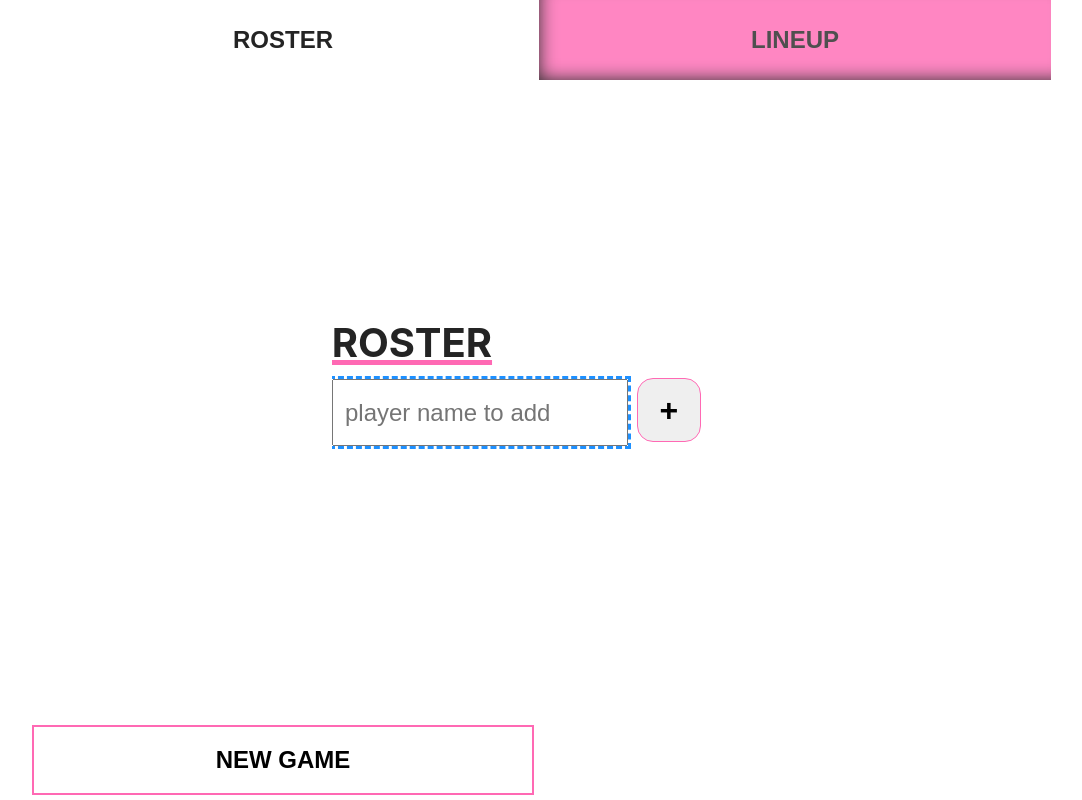
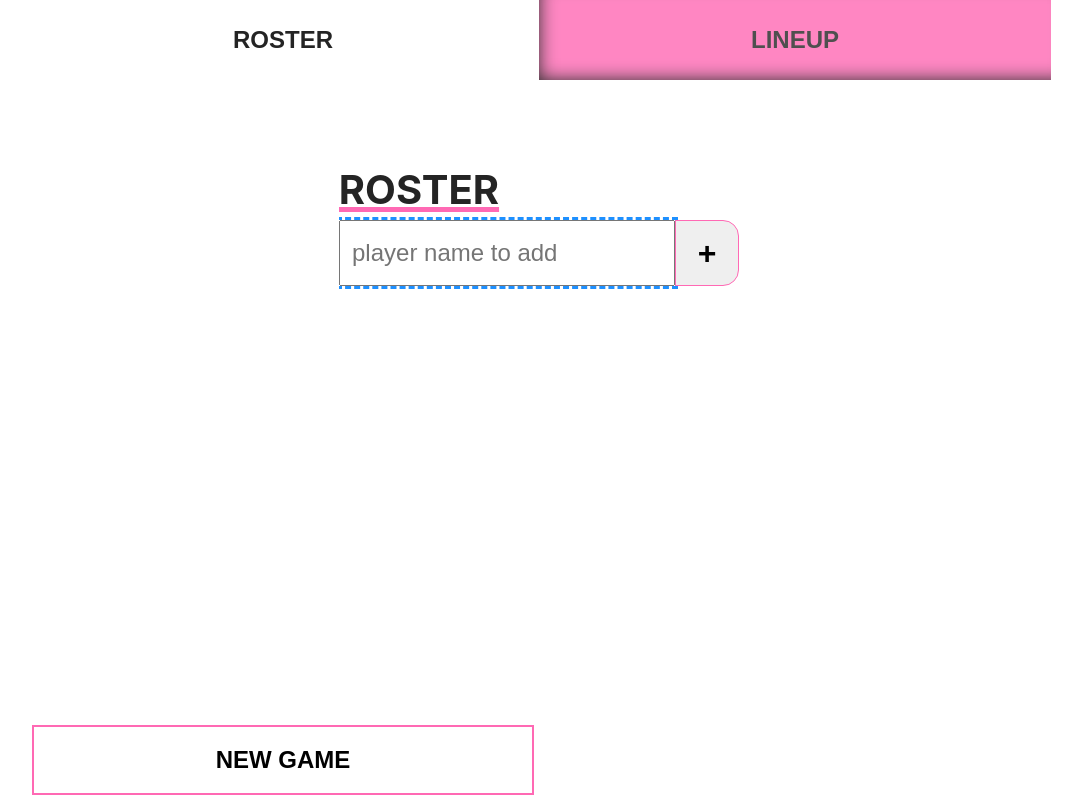
Before and after one commit to jsahlsa/fair-play, a website built with Vite: page index.html in a window 1280 px wide. Shown: the whole page, without its empty margins (101-1183 px from the left). Built offline with nearby package versions, Linux system fonts and the light colour scheme.

Commit message:
styled roster input field

```diff
--- a/style.css
+++ b/style.css
@@ -72,7 +72,7 @@ main {
 
 .main-container {
     display: grid;
-    place-content: center;
+    justify-content: center;
 }
 
 .roster-container,
@@ -83,6 +83,13 @@ main {
 .roster-container {
     overflow-y: scroll;
     padding: 0;
+    margin-top: 5rem;
+}
+
+label[for="add-player"] {
+    display: grid;
+    justify-content: stretch;
+    grid-template-columns: 1fr auto;
 }
 
 .table-heads {
@@ -167,7 +174,6 @@ button:focus {
 }
 
 input {
-    width: 65%;
     height: 2.5rem;
     font-size: 1.5rem;
     padding: 0.7rem;
@@ -189,9 +195,12 @@ input:focus {
 }
 
 .add-to-roster {
-    height: 4rem;
+    height: 4.15rem;
     width: 4rem;
     font-size: 2rem;
+    margin: 0;
+    border-top-left-radius: 0;
+    border-bottom-left-radius: 0;
 }
 
 table {
```
